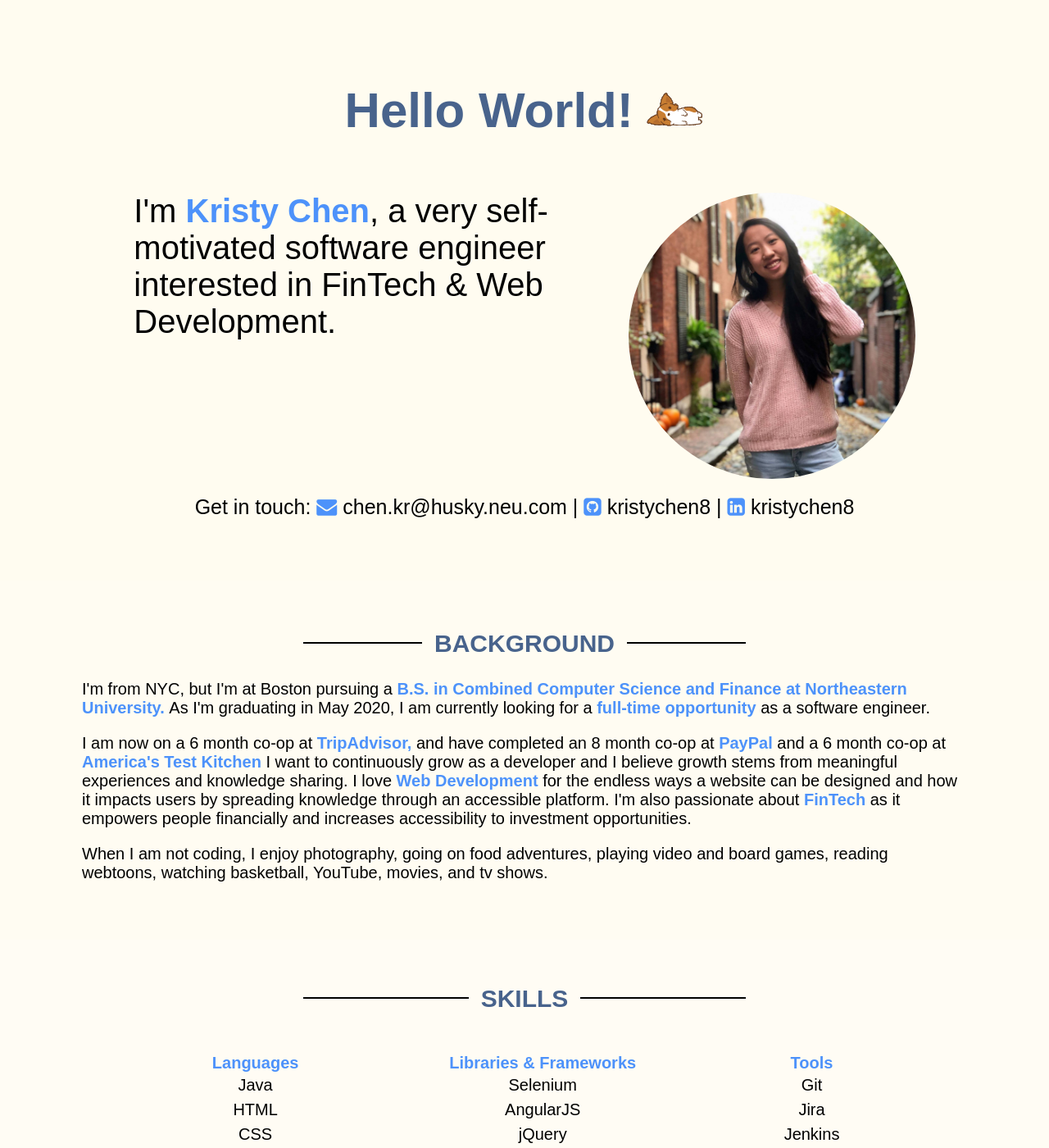
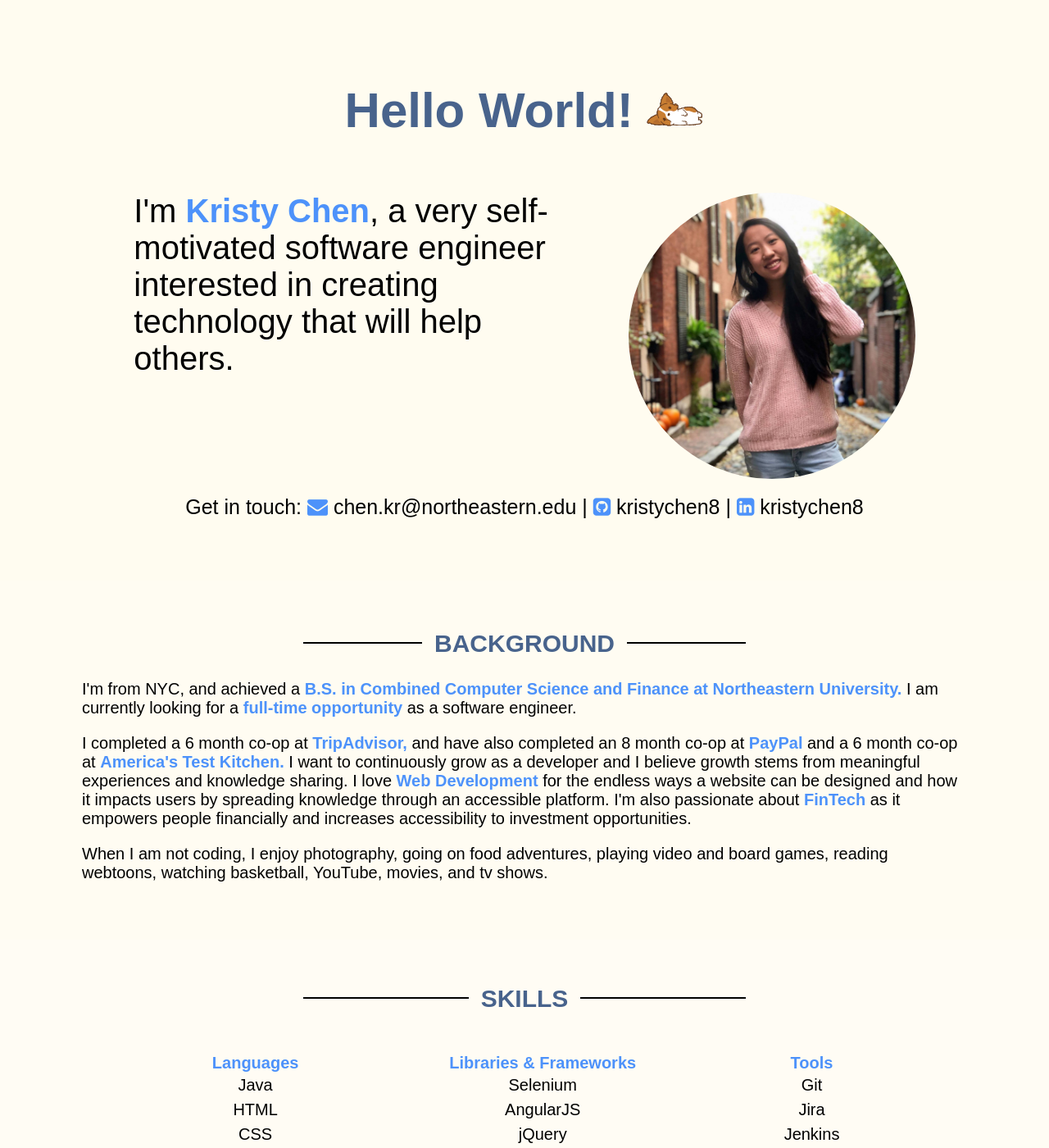
Before and after one commit to kristychen8/kristychen8.github.io, a Jekyll site: the page index.html, which Jekyll copies as it is, in a window 1280 px wide and 1400 px high. Shown: the whole window at 82% size. Built offline with Jekyll 4.4.1, drawn with Linux system fonts in a browser that asks for light colours; nearby versions of some CDN libraries; some web fonts are replaced; some of the changed text lies outside the part shown.

Commit message:
update information

```diff
--- a/index.html
+++ b/index.html
@@ -22,13 +22,13 @@
     <ul class="container container-intro">
         <li class="intro-tagline">I'm
             <span class="bold-word">Kristy Chen</span>, a very self-motivated software engineer
-            interested in FinTech & Web Development.
+            interested in creating technology that will help others.
         </li>
         <img class="intro-portrait" src="images/portrait.jpg">
     </ul>
     <p class="intro-getInTouch"> Get in touch:
         <span class="intro-icon">
-            <i class="fa fa-envelope"></i> chen.kr@husky.neu.com |
+            <i class="fa fa-envelope"></i> chen.kr@northeastern.edu |
         </span>
         <span class="intro-icon"> <a href="https://github.com/kristychen8">
             <i class="fa fa-github-square"></i> kristychen8 </a>|
@@ -43,21 +43,21 @@
         <span class="title-word">Background</span>
     </h2>
 
-    <p> I'm from NYC, but I'm at Boston pursuing a
+    <p> I'm from NYC, and achieved a
         <span class="bold-word">
             B.S. in Combined Computer Science and Finance at Northeastern University.
         </span>
-        As I'm graduating in May 2020, I am currently looking for a
+        I am currently looking for a
         <span class="bold-word"> full-time opportunity </span>
         as a software engineer.
 
         <span class="bg-cs">
-        I am now on a 6 month co-op at
+        I completed a 6 month co-op at
             <span class="bold-word"> TripAdvisor, </span>
-            and have completed an 8 month co-op at
+            and have also completed an 8 month co-op at
             <span class="bold-word"> PayPal </span>
             and a 6 month co-op at
-            <span class="bold-word"> America's Test Kitchen</span>
+            <span class="bold-word"> America's Test Kitchen. </span>
             I want to continuously grow as a developer and I believe growth stems
             from meaningful experiences and knowledge sharing. I love
             <span class="bold-word">Web Development</span>
@@ -141,7 +141,7 @@
 
         <li class="exp-description ta">
             <span class="exp-text exp-text-title">TripAdvisor</span>
-            <span class="exp-text exp-position">Software Engineer Co-op (July 2019 - Present)</span>
+            <span class="exp-text exp-position">Software Engineer Co-op (July 2019 - December 2019)</span>
             <span class="exp-text">
                 <i class="fa fa-map-marker"></i> New York, NY |
                 <a href="https://www.tripadvisor.com">
@@ -149,7 +149,7 @@
                 </a>
             </span>
             <span class="exp-text">TripAdvisor is the world's largest travel platform, ensuring travelers that every trip is their best trip.</span>
-            <span class="exp-text">Implementing localization support for TripAdvisor's Experiences Insights blog.</span>
+            <span class="exp-text">Implemented localization support for TripAdvisor's Experiences Insights blog. I also collaboratively developed and contributed to various initiatives for the TripAdvisor Experiences Supplier platform.</span>
         </li>
     </ul>
 
@@ -179,7 +179,7 @@
 
         <li class="exp-description atk">
             <span class="exp-text exp-text-title">America's Test Kitchen (ATK)</span>
-            <span class="exp-text exp-position">Digital Developer Co-op (July 2017 - December 2017)</span>
+            <span class="exp-text exp-position">Web Developer Co-op (July 2017 - December 2017)</span>
             <span class="exp-text">
                 <i class="fa fa-map-marker"></i> Boston, MA |
                 <a href="https://www.americastestkitchen.com">
```
